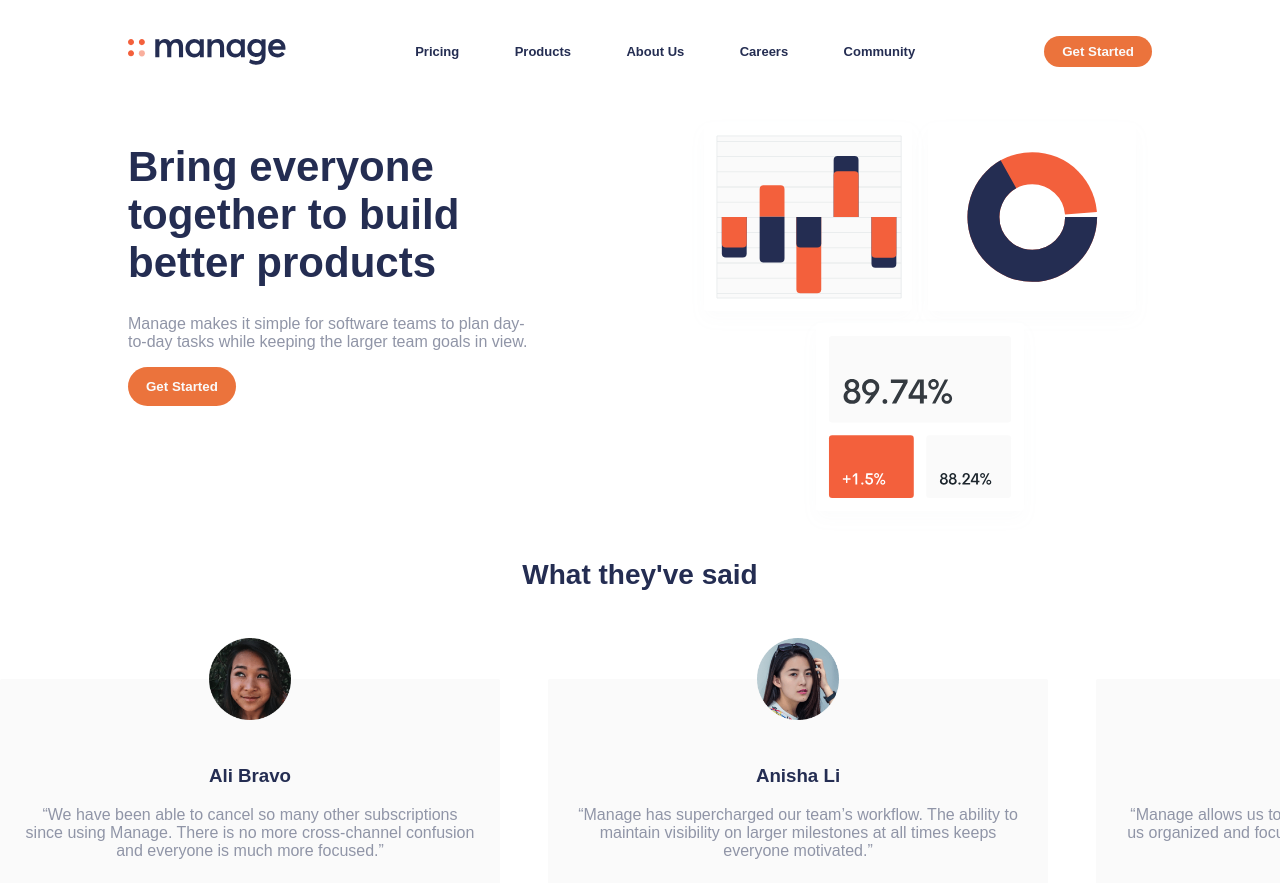
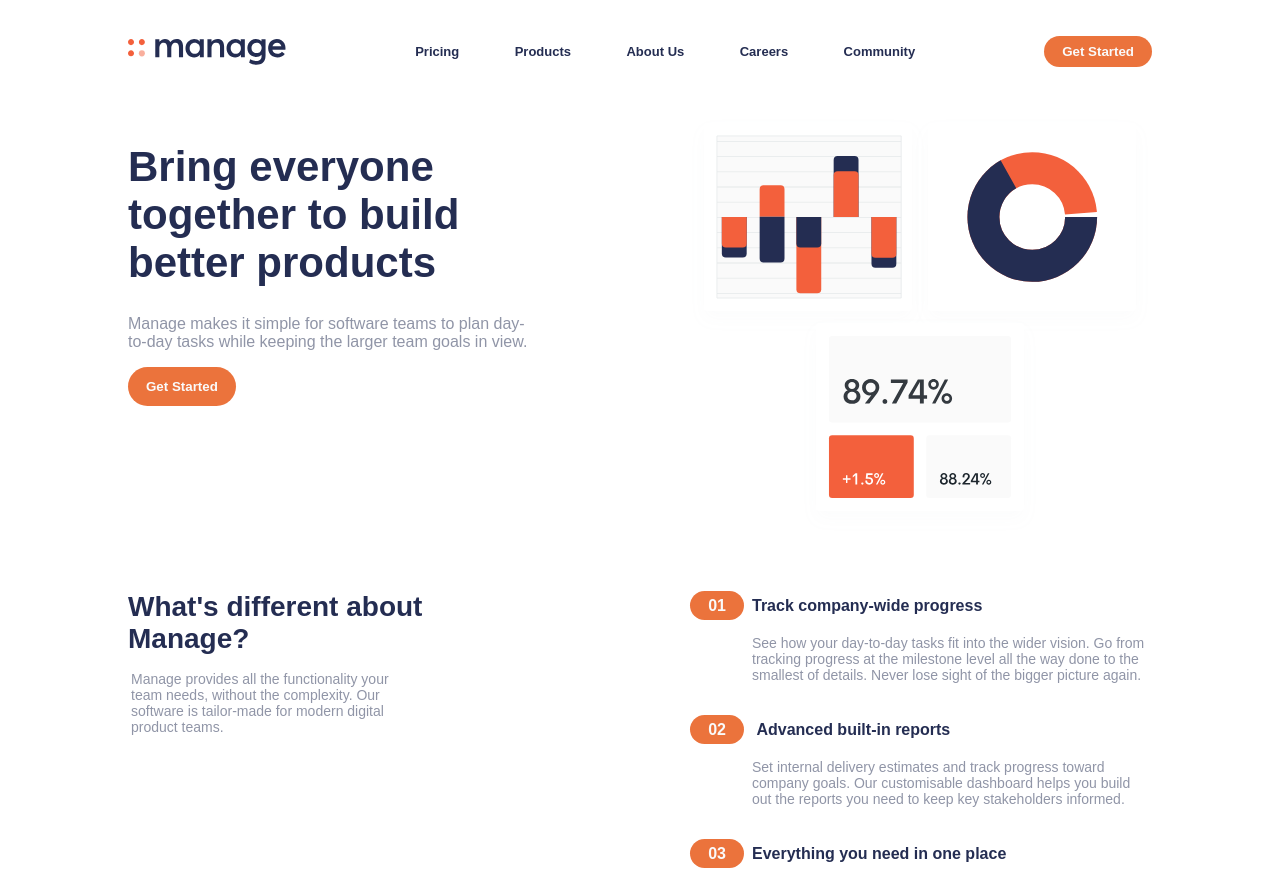
Before and after one commit to osaimola/manage-landing-page, a React (Create React App) app: page / in a window 1280 px wide. Shown: the top 883 px of the page. Built offline with nearby package versions, Linux system fonts and the light colour scheme; a web font is replaced by a local one.

Commit message:
add content

```diff
--- a/public/index.html
+++ b/public/index.html
@@ -5,12 +5,12 @@
     <link rel="icon" href="%PUBLIC_URL%/favicon-32x32.png" />
     <meta name="viewport" content="width=device-width, initial-scale=1" />
     <!-- Change url bar color on Chrome, Firefox OS and Opera -->
-    <meta name="theme-color" content="#F2DFCE" />
+    <meta name="theme-color" content="#242D52" />
     <!-- Change url bar color on Windows Phone -->
-    <meta name="msapplication-navbutton-color" content="#F2DFCE" />
+    <meta name="msapplication-navbutton-color" content="#242D52" />
     <!-- Change url bar color on iOS Safari -->
     <meta name="apple-mobile-web-app-capable" content="yes" />
-    <meta name="apple-mobile-web-app-status-bar-style" content="#F2DFCE" />
+    <meta name="apple-mobile-web-app-status-bar-style" content="#242D52" />
 
     <meta name="description" content="Landing Page created with react" />
 
--- a/src/App.css
+++ b/src/App.css
@@ -1,10 +1,3 @@
-body {
-  background-image: url(./images/bg-simplify-section-mobile.svg);
-  background-repeat: no-repeat;
-  background-attachment: local;
-  background-size: cover;
-}
-
 .App {
   text-align: center;
   margin-left: 5%;
@@ -12,13 +5,6 @@ body {
 }
 
 @media only screen and (min-width: 1025px) {
-  body {
-    background-image: url(./images/bg-simplify-desktop-top.svg);
-    background-repeat: no-repeat;
-    background-attachment: local;
-    background-size: cover;
-  }
-
   .App {
     max-width: 1250px;
     margin-left: 10%;
--- a/src/App.js
+++ b/src/App.js
@@ -5,6 +5,7 @@ import Intro from "./components/intro/intro";
 import Banner from "./components/banner/banner";
 import Footer from "./components/footer/footer";
 import Review from "./components/review/review";
+import Content from "./components/content/content";
 
 function App() {
   return (
@@ -13,6 +14,7 @@ function App() {
         <Navbar />
         <Intro />
       </div>
+      <Content />
       <Review />
       <Banner />
       <Footer />
--- /dev/null
+++ b/src/components/content/content.css
@@ -0,0 +1,94 @@
+.content {
+  display: flex;
+  flex-direction: column;
+  justify-content: space-between;
+  margin-top: 56px;
+}
+
+.content-main {
+  text-align: center;
+}
+
+.content-main h2 {
+  font-size: 28px;
+  color: #242d52;
+  font-weight: 700;
+  max-width: 300px;
+  margin: 0px auto 16px auto;
+}
+
+.content-main p {
+  font-size: 14px;
+  color: #9095a7;
+  max-width: 300px;
+  margin: auto;
+}
+
+.content-points {
+  margin-top: 48px;
+  margin-left: 5%;
+}
+
+.point {
+  color: #242d52;
+  margin-bottom: 32px;
+}
+
+.point-head span {
+  font-weight: 900;
+  text-align: center;
+  padding: 6px 18px 6px 18px;
+  margin-right: 8px;
+  border-radius: 24px;
+  color: #fafafa;
+  background-color: #eb733c;
+}
+
+.point-head {
+  padding: 6px 18px 6px 0px;
+  border-top-left-radius: 24px;
+  border-bottom-left-radius: 24px;
+  background-color: #f2dfce;
+}
+
+.point p {
+  font-size: 14px;
+  color: #9095a7;
+  max-width: 350px;
+}
+
+@media only screen and (min-width: 1025px) {
+  .content {
+    flex-direction: row;
+    padding-left: 10%;
+    padding-right: 10%;
+  }
+
+  .content-main {
+    text-align: left;
+  }
+
+  .content-main h2 {
+    max-width: 400px;
+    margin-left: 0px;
+  }
+
+  .content-main p {
+    max-width: 280px;
+    margin-left: 3px;
+  }
+
+  .content-points {
+    margin-top: 0px;
+    margin-left: 0px;
+  }
+
+  .point-head {
+    background-color: unset;
+  }
+
+  .point p {
+    margin-left: 61.8px;
+    max-width: 400px;
+  }
+}
--- /dev/null
+++ b/src/components/content/content.jsx
@@ -0,0 +1,57 @@
+import React from "react";
+import "./content.css";
+
+function Content() {
+  return (
+    <React.Fragment>
+      <div className="content">
+        <div className="content-main">
+          <h2>What's different about Manage?</h2>
+          <p>
+            Manage provides all the functionality your team needs, without the
+            complexity. Our software is tailor-made for modern digital product
+            teams.
+          </p>
+        </div>
+        <div className="content-points">
+          <div className="point">
+            <div className="point-head">
+              <span>01</span>
+              <strong>Track company-wide progress</strong>
+            </div>
+            <p>
+              See how your day-to-day tasks fit into the wider vision. Go from
+              tracking progress at the milestone level all the way done to the
+              smallest of details. Never lose sight of the bigger picture again.
+            </p>
+          </div>
+
+          <div className="point">
+            <div className="point-head">
+              <span>02</span> <strong>Advanced built-in reports</strong>
+            </div>
+            <p>
+              Set internal delivery estimates and track progress toward company
+              goals. Our customisable dashboard helps you build out the reports
+              you need to keep key stakeholders informed.
+            </p>
+          </div>
+
+          <div className="point">
+            <div className="point-head">
+              <span>03</span>
+              <strong>Everything you need in one place</strong>
+            </div>
+            <p>
+              Stop jumping from one service to another to communicate, store
+              files, track tasks and share documents. Manage offers an
+              all-in-one team productivity solution.
+            </p>
+          </div>
+        </div>
+      </div>
+    </React.Fragment>
+  );
+}
+
+export default Content;
--- a/src/components/review/review.css
+++ b/src/components/review/review.css
@@ -4,6 +4,7 @@
   font-size: 28px;
   font-weight: 700;
 }
+
 .h-scroll {
   text-align: center;
   padding-left: 34px;
--- a/src/components/review/review.jsx
+++ b/src/components/review/review.jsx
@@ -94,7 +94,7 @@ function handleArrowClick(action, hookValue, setHook) {
   }
 }
 
-function Review(props) {
+function Review() {
   const [currentReview, setCurrentReview] = useState(0);
 
   return (
--- a/src/index.css
+++ b/src/index.css
@@ -1,4 +1,8 @@
 body {
+  background-image: url(./images/bg-simplify-section-mobile.svg);
+  background-repeat: no-repeat;
+  background-attachment: local;
+  background-size: cover;
   margin: 0;
   font-family: "Be Vietnam", sans-serif;
   -webkit-font-smoothing: antialiased;
@@ -8,3 +12,12 @@ body {
 code {
   font-family: "Be Vietnam", sans-serif;
 }
+
+@media only screen and (min-width: 1025px) {
+  body {
+    background-image: url(./images/bg-simplify-desktop-top.svg);
+    background-repeat: no-repeat;
+    background-attachment: local;
+    background-size: cover;
+  }
+}
```
